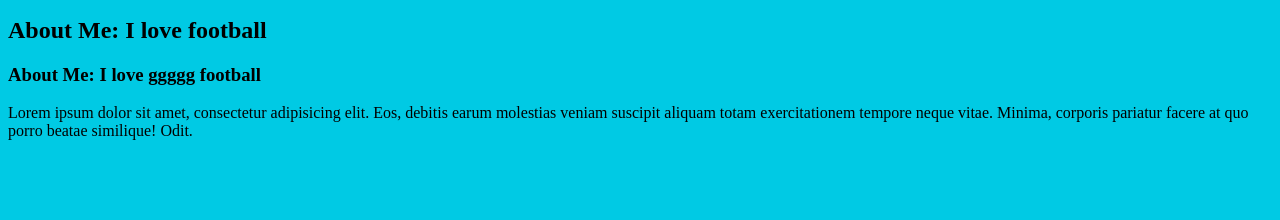
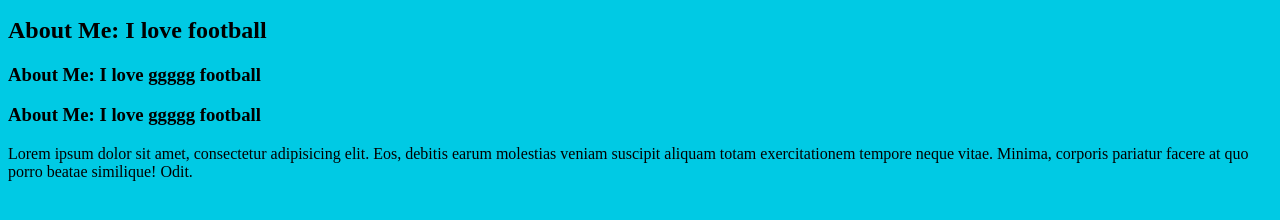
Before and after one commit to hassmedia/my_travels_plan, a plain HTML site: page index.html in a window 1280 px wide. Shown: the part 50-270 px from the top of the page. Drawn offline with Linux system fonts and the light colour scheme.

Commit message:
On branch master 	modified:   index.html

```diff
--- a/index.html
+++ b/index.html
@@ -22,6 +22,9 @@
         <h3>About Me: I love  ggggg
     football</h3>
 
+     <h3>About Me: I love  ggggg
+    football</h3>
+
 
 
     <p>Lorem ipsum dolor sit amet, consectetur adipisicing elit. Eos, debitis earum molestias veniam suscipit aliquam totam exercitationem tempore neque vitae. Minima, corporis pariatur facere at quo porro beatae similique! Odit.</p>
```
